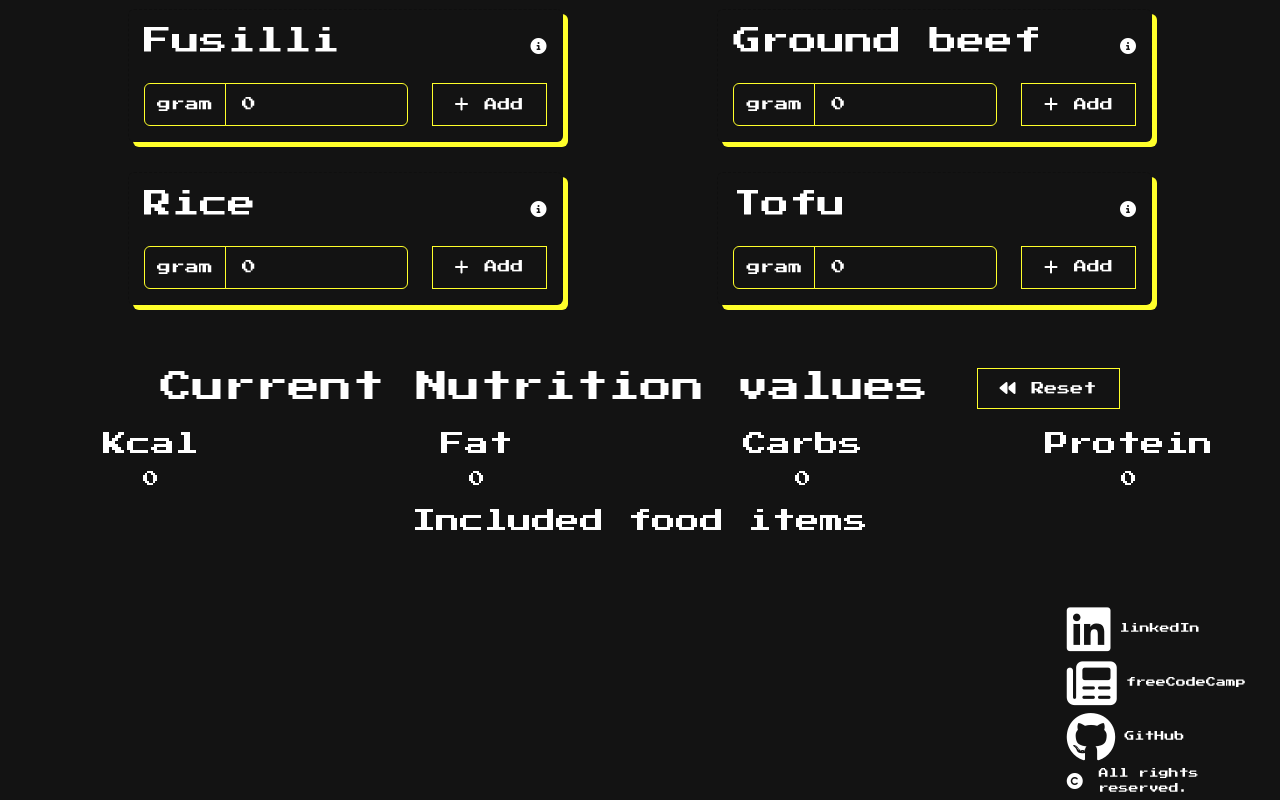
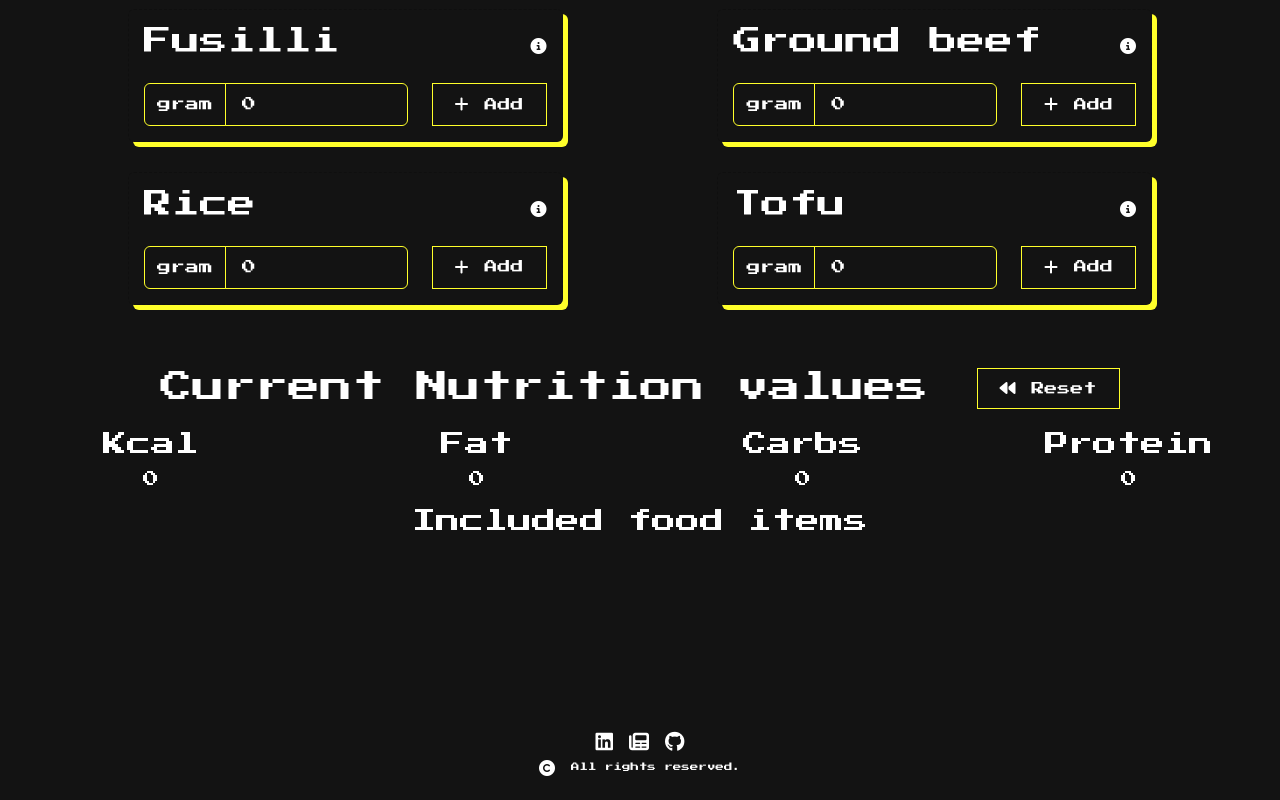
Before and after one commit to Matthes-Baer/NutritionCalculator, a Vue app: page / in a window 1280 px wide. Shown: the part 837-1637 px from the top of the page. After the commit the page ends 1613 px from the top, so only its background shows below. Built offline with nearby package versions, Linux system fonts and the light colour scheme.

Commit message:
feat: Updated Footer Component

```diff
--- a/src/components/FooterComp.vue
+++ b/src/components/FooterComp.vue
@@ -2,29 +2,23 @@
 export default {};
 </script>
 <template>
-  <div class="main-container row mt-5">
-    <div class="col-md-10"></div>
-    <div class="col-xl-2 d-flex flex-column justify-content-evenly grid-part">
-      <div class="d-flex align-items-center">
+  <div class="main-container d-flex justify-content-center align-items-end">
+    <div class="d-flex align-items-center me-3">
       <i class="fa-brands fa-linkedin icon"></i>
-        <div class="icon-text">linkedIn</div>
     </div>
 
-      <div class="d-flex align-items-center">
+    <div class="d-flex align-items-center me-3">
       <i class="fa-solid fa-newspaper icon"></i>
-        <div class="icon-text">freeCodeCamp</div>
     </div>
 
     <div class="d-flex align-items-center">
       <i class="fa-brands fa-github icon"></i>
-        <div class="icon-text">GitHub</div>
+    </div>
   </div>
 
-      <div class="d-flex align-items-center">
+  <div class="d-flex align-items-center justify-content-center mt-2">
     <i class="fa-solid fa-copyright me-3"></i>
     <div class="icon-text">All rights reserved.</div>
-      </div>
-    </div>
   </div>
 </template>
 
@@ -38,10 +32,9 @@ export default {};
 }
 
 .icon {
-  font-size: 50px;
-  margin-right: 5%;
+  font-size: 20px;
   &-text {
-    font-size: 10px;
+    font-size: 8.5px;
   }
 }
 
```
Lines whose indentation alone changed are shown as unchanged.
